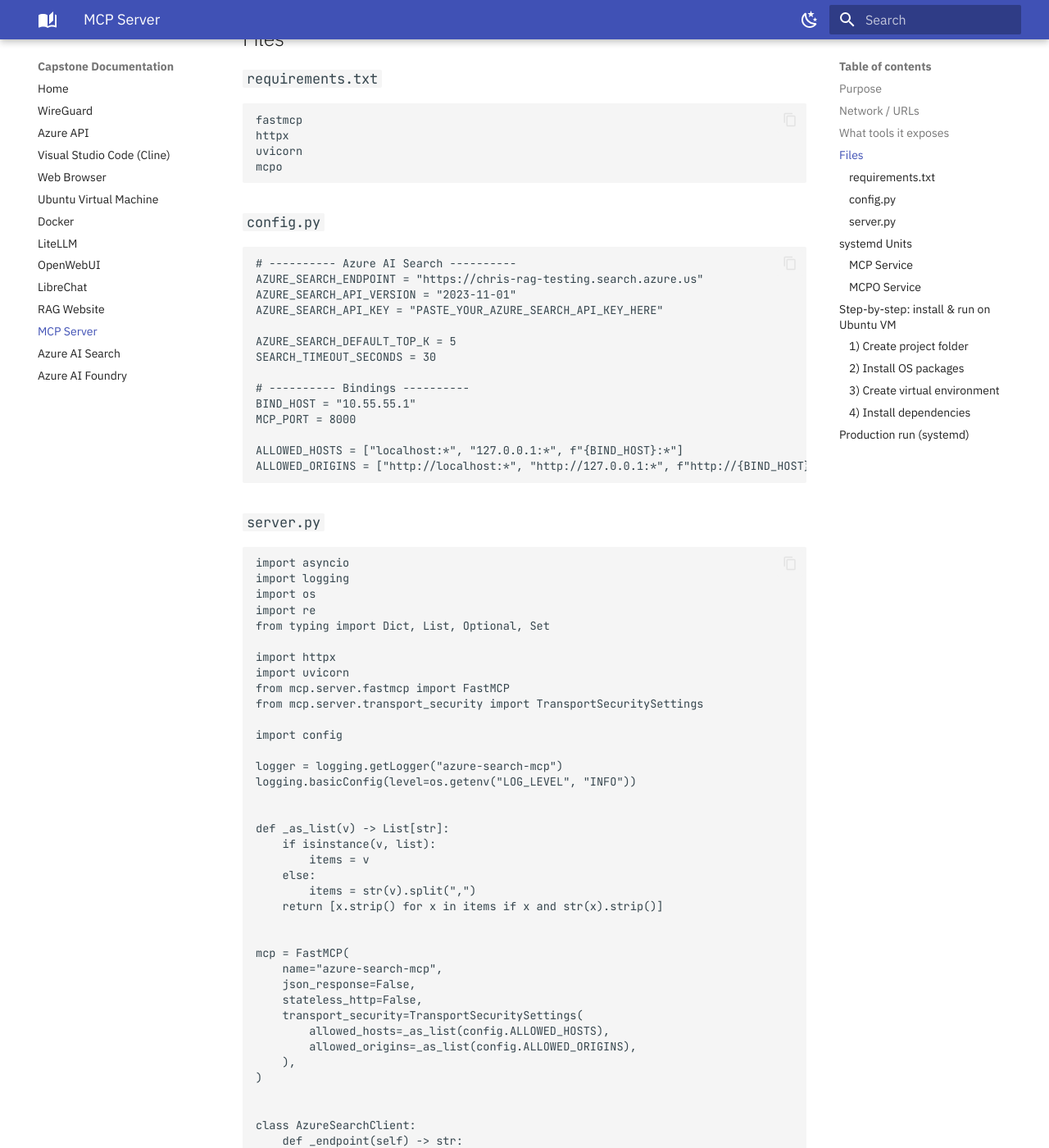
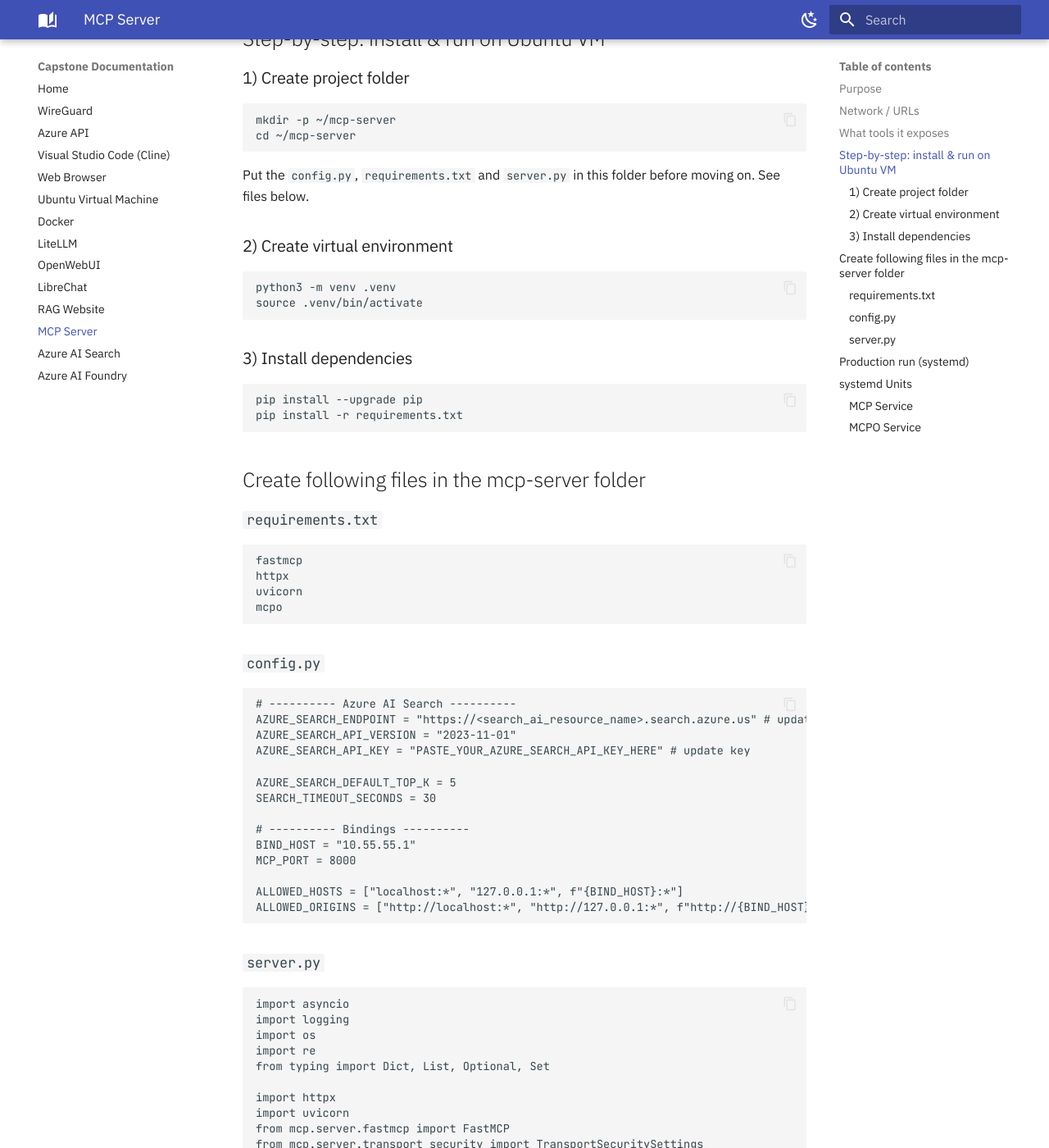
Before and after one commit to Zabuddia/capstone-documentation, an MkDocs documentation site: the page built from docs/mcp-server.md, in a window 1280 px wide and 1400 px high, scrolled down 1148 px. Shown: the whole window at 82% size. Built offline with MkDocs 1.6.1 and Material for MkDocs 9.7.7, drawn with Linux system fonts in a browser that asks for light colours; some of the changed text lies outside the part shown.

Commit message:
UPDATE TO rag and mcp server

````diff
--- a/docs/mcp-server.md
+++ b/docs/mcp-server.md
@@ -40,8 +40,31 @@
 - Returns formatted text results.
 - Defaults to `AZURE_SEARCH_DEFAULT_TOP_K` results.
 
+## Step-by-step: install & run on Ubuntu VM
 
-## Files
+### 1) Create project folder
+
+```bash
+mkdir -p ~/mcp-server
+cd ~/mcp-server
+```
+Put the `config.py`, `requirements.txt` and `server.py` in this folder before moving on. See files below.
+
+### 2) Create virtual environment
+
+```bash
+python3 -m venv .venv
+source .venv/bin/activate
+```
+
+### 3) Install dependencies
+
+```bash
+pip install --upgrade pip
+pip install -r requirements.txt
+```
+
+## Create following files in the mcp-server folder
 
 ### `requirements.txt`
 
@@ -56,9 +79,9 @@
 
 ```py
 # ---------- Azure AI Search ----------
-AZURE_SEARCH_ENDPOINT = "https://chris-rag-testing.search.azure.us"
+AZURE_SEARCH_ENDPOINT = "https://<search_ai_resource_name>.search.azure.us" # update endpoint
 AZURE_SEARCH_API_VERSION = "2023-11-01"
-AZURE_SEARCH_API_KEY = "PASTE_YOUR_AZURE_SEARCH_API_KEY_HERE"
+AZURE_SEARCH_API_KEY = "PASTE_YOUR_AZURE_SEARCH_API_KEY_HERE" # update key
 
 AZURE_SEARCH_DEFAULT_TOP_K = 5
 SEARCH_TIMEOUT_SECONDS = 30
@@ -218,11 +241,28 @@
     asyncio.run(main())
 ```
 
+
+## Production run (systemd)
+
+Run this command in the Ubuntu VM terminal. See mcp and mcpo service files below.
+
+```bash
+sudo nano /etc/systemd/system/mcp-server.service
+# Paste mcp-server.service
+
+sudo nano /etc/systemd/system/mcpo.service
+# Paste mcpo.service.
+
+sudo systemctl daemon-reload
+sudo systemctl enable --now mcp-server
+sudo systemctl enable --now mcpo
+```
+
 ## systemd Units
 
 ### MCP Service
 
-`/etc/systemd/system/mcp-server.service`
+File location: `/etc/systemd/system/mcp-server.service`
 
 ```ini
 [Unit]
@@ -232,9 +272,9 @@
 
 [Service]
 Type=simple
-User=byu_azure
-WorkingDirectory=/home/byu_azure/mcp-server
-ExecStart=/home/byu_azure/mcp-server/.venv/bin/python /home/byu_azure/mcp-server/server.py
+User=<VM_USER_NAME>
+WorkingDirectory=/home/<VM_USER_NAME>/mcp-server
+ExecStart=/home/<VM_USER_NAME>/mcp-server/.venv/bin/python /home/<VM_USER_NAME>/mcp-server/server.py
 Restart=on-failure
 RestartSec=2
 
@@ -254,13 +294,13 @@
 
 [Service]
 Type=simple
-User=byu_azure
-WorkingDirectory=/home/byu_azure/mcp-server
+User=<VM_USER_NAME>
+WorkingDirectory=/home/<VM_USER_NAME>/mcp-server
 
 # Wait until MCP server is reachable (kills the startup race)
 ExecStartPre=/usr/bin/bash -lc 'for i in {1..60}; do code="$(curl -s -o /dev/null -w "%{http_code}" --max-time 1 http://10.55.55.1:8000/mcp || true)"; if [[ "$code" == "200" || "$code" == "202" || "$code" == "406" ]]; then exit 0; fi; sleep 1; done; echo "MCP not reachable (last HTTP $code)"; exit 1'
 
-ExecStart=/home/byu_azure/mcp-server/.venv/bin/mcpo \
+ExecStart=/home/<VM_USER_NAME>/mcp-server/.venv/bin/mcpo \
   --host 10.55.55.1 \
   --port 8001 \
   --server-type "streamable-http" \
@@ -272,48 +312,3 @@
 [Install]
 WantedBy=multi-user.target
 ```
-
-## Step-by-step: install & run on Ubuntu VM
-
-### 1) Create project folder
-
-```bash
-mkdir -p ~/mcp-server
-cd ~/mcp-server
-```
-Put the `config.py` and `server.py` in this folder.
-
-### 2) Install OS packages
-
-```bash
-sudo apt update
-sudo apt install -y python3 python3-venv python3-pip
-```
-
-### 3) Create virtual environment
-
-```bash
-python3 -m venv .venv
-source .venv/bin/activate
-```
-
-### 4) Install dependencies
-
-```bash
-pip install --upgrade pip
-pip install -r requirements.txt
-```
-
-## Production run (systemd)
-
-```bash
-sudo nano /etc/systemd/system/mcp-server.service
-# Paste mcp-server.service
-
-sudo nano /etc/systemd/system/mcpo.service
-# Paste mcpo.service
-
-sudo systemctl daemon-reload
-sudo systemctl enable --now mcp-server
-sudo systemctl enable --now mcpo
-```
````
Also changed, not shown: other parts of docs/mcp-server.md (+1 -1 lines), docs/rag-website.md (+8 -22 lines).
